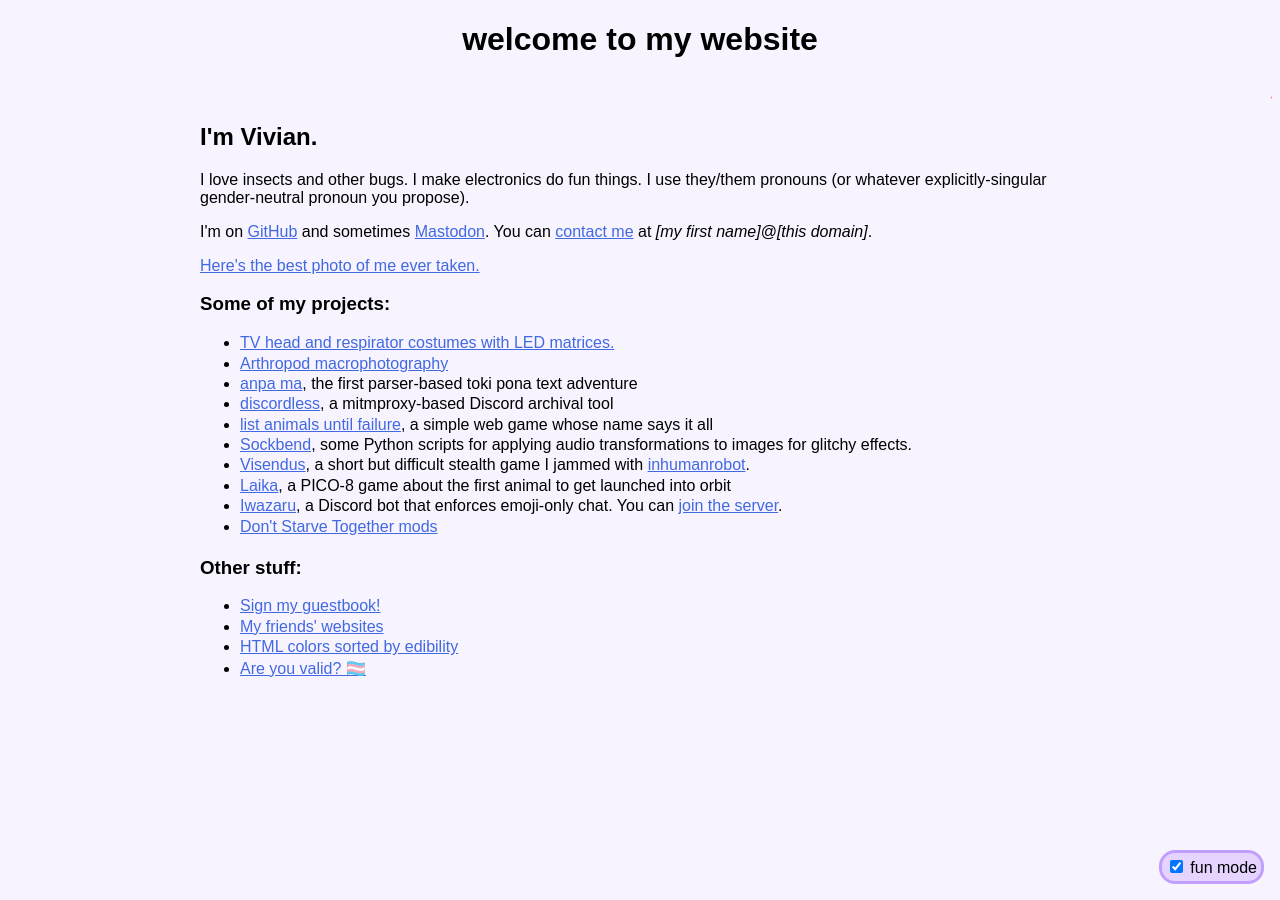
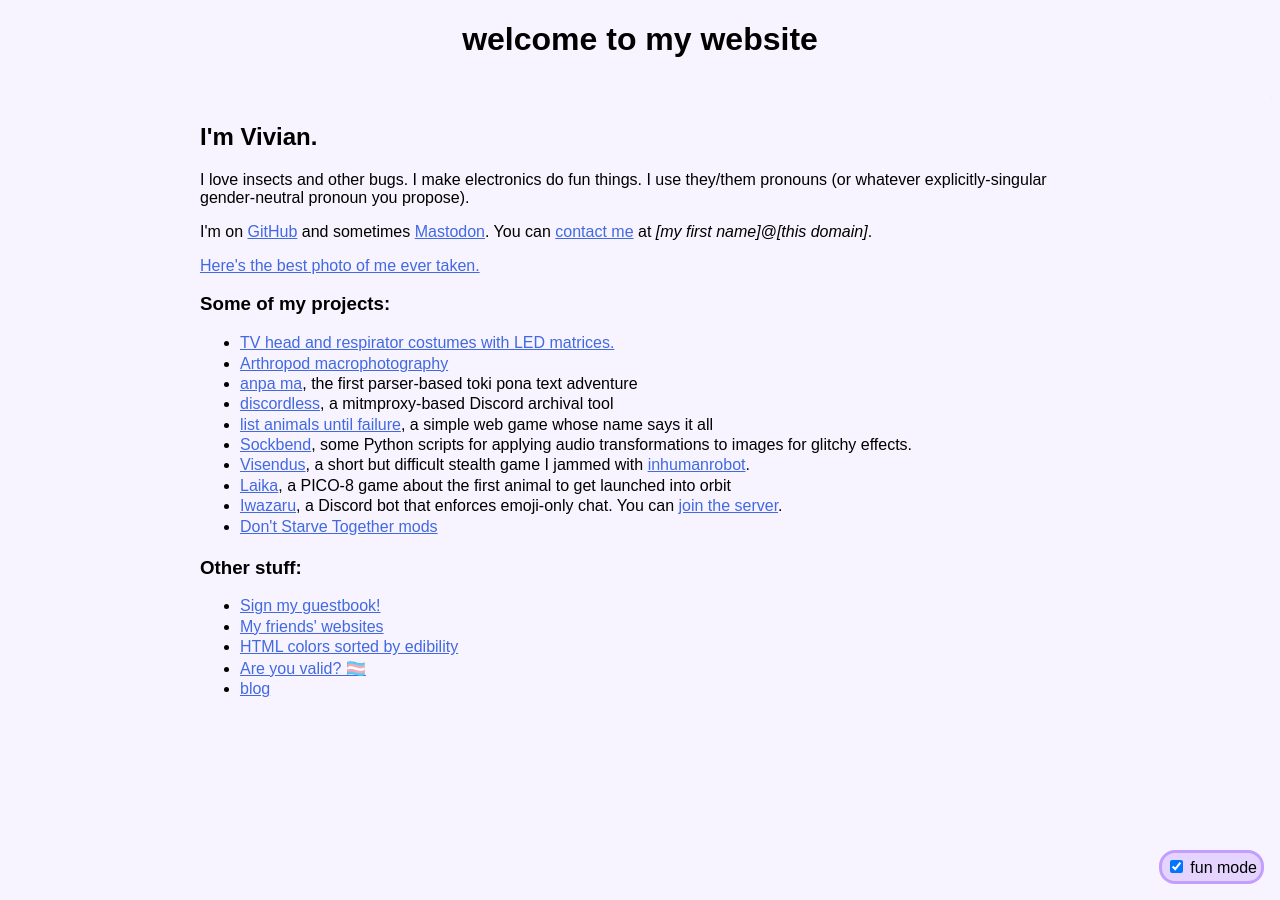
Before and after one commit to Roachbones/Roachbones.github.io, a Jekyll site: the page index.html, which Jekyll copies as it is, in a window 1280 px wide. Built offline with Jekyll 4.4.1, drawn with Linux system fonts in a browser that asks for light colours.

Commit message:
Link to blog

```diff
--- a/index.html
+++ b/index.html
@@ -51,6 +51,7 @@ function toggleTrain() {
 		<li><a href="edible_colors">HTML colors sorted by edibility</a></li>
 		<!--<li><a href="everyman/">Everyman</a>. (Sprites by Toby Fox.)</li>-->
 		<li><a href="amivalid">Are you valid? 🏳️‍⚧️</a></li>
+        <li><a href="blog">blog</a></li>
 	</ul>
 </main>
 <div id="controlPanel" style="display:none">
```
